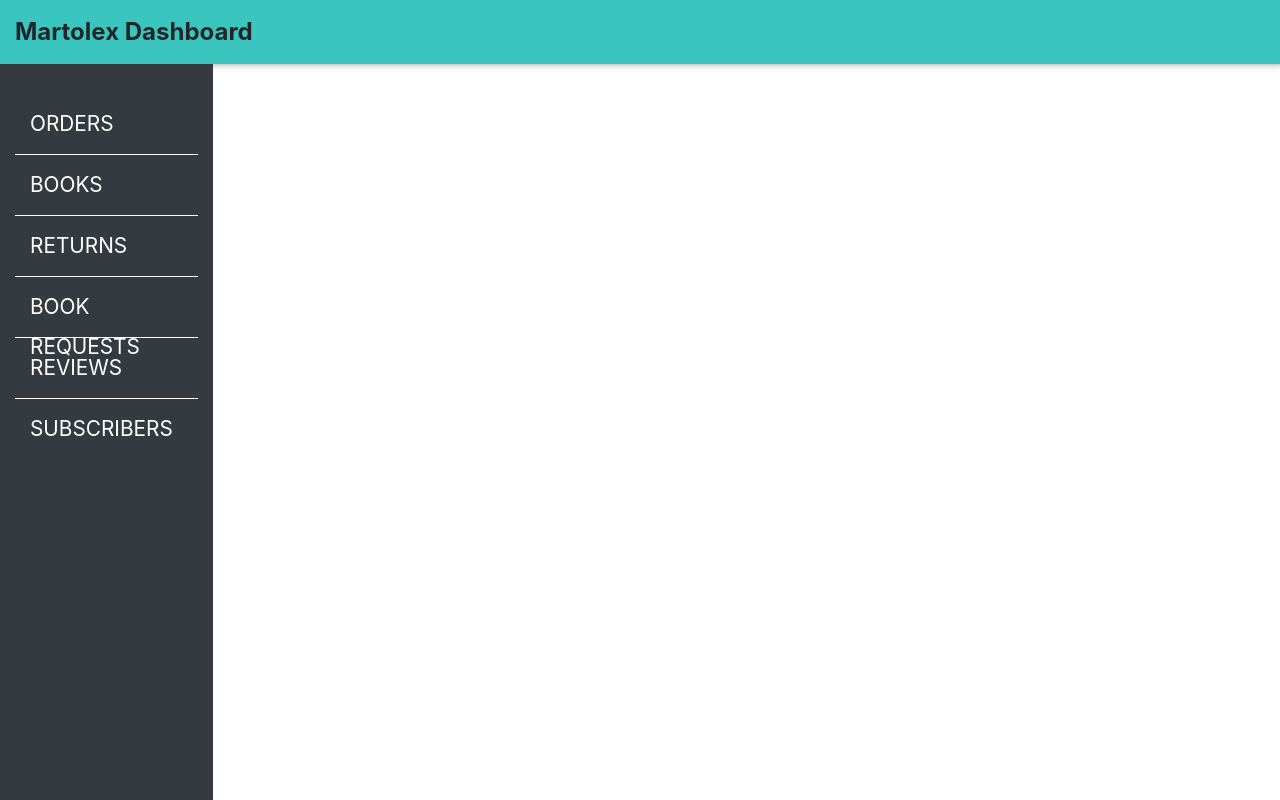
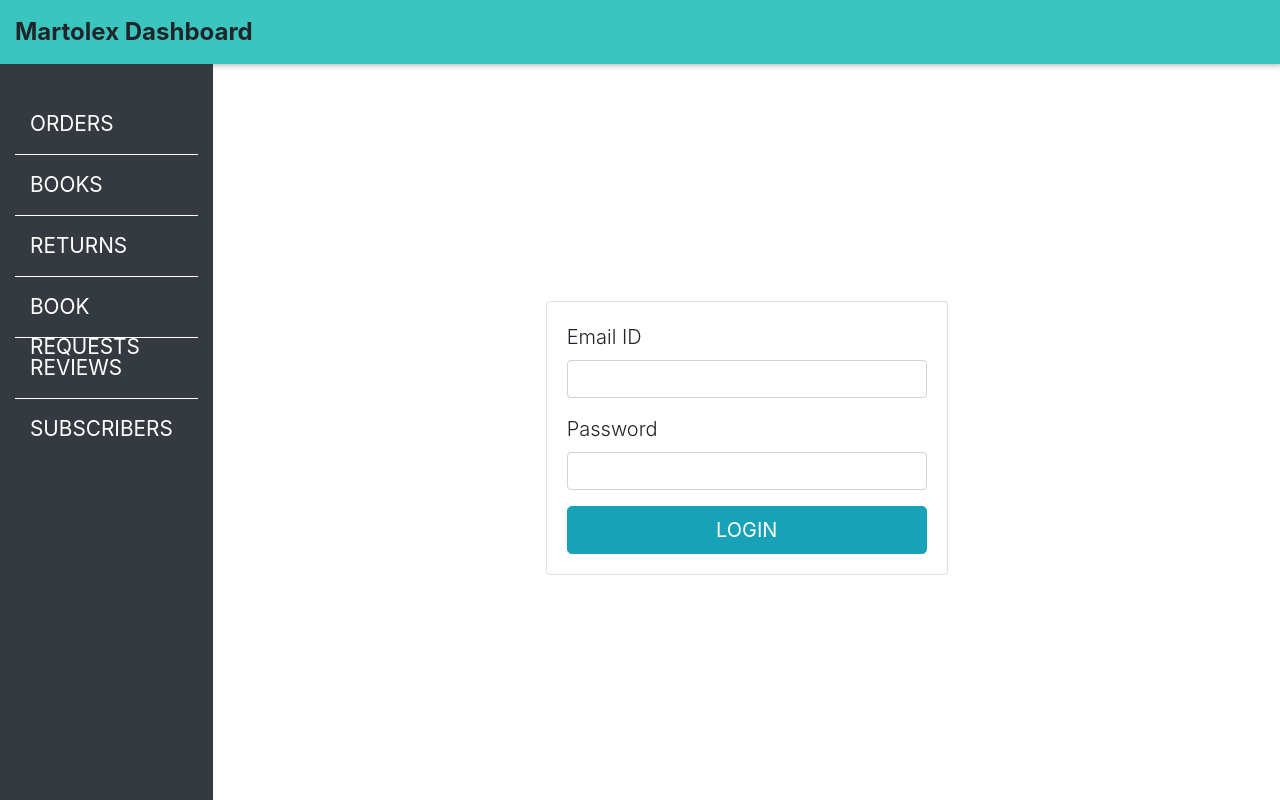
Before and after one commit to Martolex/admin-dashboard, a React (Create React App) app: page /login in a window 1280 px wide. Built offline with nearby package versions, Linux system fonts and the light colour scheme.

Commit message:
login  page ui

```diff
--- a/src/components/Layout/DataContainer.js
+++ b/src/components/Layout/DataContainer.js
@@ -1,8 +1,9 @@
 import React from "react";
 import { Container } from "react-bootstrap";
-import { Switch, Router } from "react-router";
+import { Switch, Router, Route, Redirect } from "react-router";
 import { withRouter } from "react-router";
 import PrivateRoute from "../../utils/PrivateRoute";
+import Login from "../content/Auth/Login";
 import BookDetails from "../content/Books/BookDetails";
 const DataContainer = ({ items }) => {
   const genPaths = (item) => {
@@ -36,6 +37,8 @@ const DataContainer = ({ items }) => {
   return (
     <Switch>
       {routes}
+      <Route exact path="/" component={() => <Redirect to="/orders" />} />
+      <Route exact path="/login" component={Login} />
       <PrivateRoute path="/book/:id">
         <BookDetails />
       </PrivateRoute>
--- /dev/null
+++ b/src/components/content/Auth/Login.js
@@ -0,0 +1,94 @@
+import React, { useState } from "react";
+import {
+  Button,
+  Card,
+  Col,
+  Container,
+  Form,
+  FormGroup,
+  Row,
+} from "react-bootstrap";
+
+const Login = (props) => {
+  const [creds, setCreds] = useState({ email: "", password: "" });
+  const [validated, setValidated] = useState(false);
+  const handleSubmit = (event) => {
+    console.log("here");
+    event.preventDefault();
+    const form = event.currentTarget;
+    if (form.checkValidity() === false) {
+      setValidated(true);
+      event.stopPropagation();
+    } else {
+      // props.login(email, password);
+
+      if (props.auth) {
+        window.location.href = "/";
+      }
+    }
+  };
+  return (
+    <Container style={{ height: "95%" }} className="mt-4 mb-0" fluid>
+      <Row className="justify-content-center align-items-center h-100">
+        <Col md={5}>
+          <Card>
+            <Card.Body>
+              <Form
+                noValidate
+                validated={validated}
+                onSubmit={handleSubmit}
+                className="w-100"
+              >
+                <Row>
+                  <Col>
+                    <FormGroup>
+                      <Form.Label className="lead">Email ID</Form.Label>
+                      <Form.Control
+                        onChange={({ target: { value: email } }) =>
+                          setCreds({ ...creds, email })
+                        }
+                        value={creds.email}
+                        type="email"
+                        required
+                      />
+                      <Form.Control.Feedback type="invalid">
+                        Email ID is invalid
+                      </Form.Control.Feedback>
+                    </FormGroup>
+                  </Col>
+                </Row>
+                <Row>
+                  <Col>
+                    <FormGroup>
+                      <Form.Label className="lead">Password</Form.Label>
+                      <Form.Control
+                        onChange={({ target: { value: password } }) =>
+                          setCreds({ ...creds, password })
+                        }
+                        value={creds.password}
+                        type="password"
+                        required
+                      />
+                      <Form.Control.Feedback type="invalid">
+                        Password is required
+                      </Form.Control.Feedback>
+                    </FormGroup>
+                  </Col>
+                </Row>
+                <Row>
+                  <Col>
+                    <Button type="submit" size="lg" block variant="info">
+                      LOGIN
+                    </Button>
+                  </Col>
+                </Row>
+              </Form>
+            </Card.Body>
+          </Card>
+        </Col>
+      </Row>
+    </Container>
+  );
+};
+
+export default Login;
```
